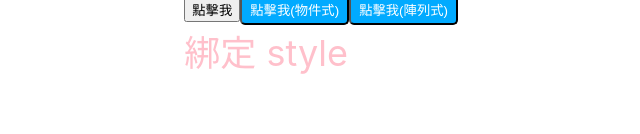
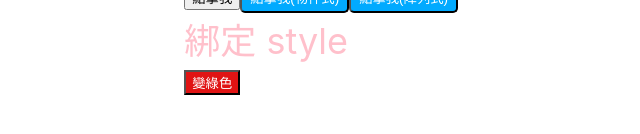
Before and after one commit to idben/EEIT215_20260413, a Vue app in the folder test001/: page / in a window 1280 px wide. Shown: the part 480-614 px from the top of the page, without its empty margins (182-822 px from the left). Built offline with nearby package versions, Linux system fonts and the light colour scheme.

Commit message:
挑戰1答案

```diff
--- a/test001/src/Test04.vue
+++ b/test001/src/Test04.vue
@@ -7,7 +7,7 @@ const className = "circle"
 const isLoading = ref(true)
 const textColor = "pink"
 const textSize = 36;
-
+const isActive = ref(false)
 </script>
 <template>
     <div>
@@ -18,6 +18,9 @@ const textSize = 36;
         <button class="btn" :class="{ disable: !isLoading }">點擊我(物件式)</button>
         <button :class="['btn', { disable: !isLoading }]">點擊我(陣列式)</button>
         <div :style="{ color: textColor, fontSize: textSize + 'px' }">綁定 style</div>
+        <button class="bg1" :class="{ bg2: isActive }" v-on:click="isActive = !isActive">
+            {{ isActive ? "變紅色" : "變綠色" }}
+        </button>
     </div>
 </template>
 <style scoped>
@@ -56,4 +59,14 @@ a {
         cursor: not-allowed;
     }
 }
+
+.bg1 {
+    background-color: #e01414;
+    color: #fff;
+}
+
+.bg2 {
+    background-color: #07c914;
+    color: #fff;
+}
 </style>
```
